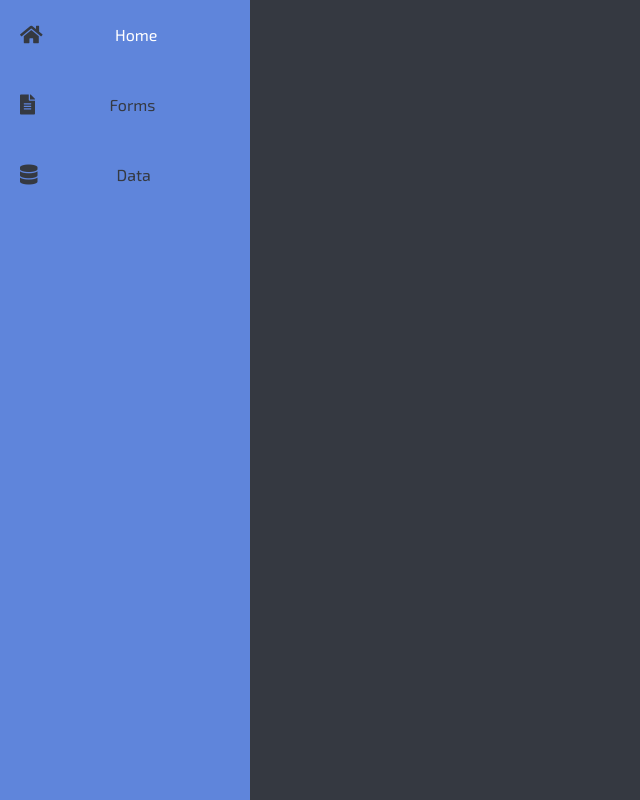
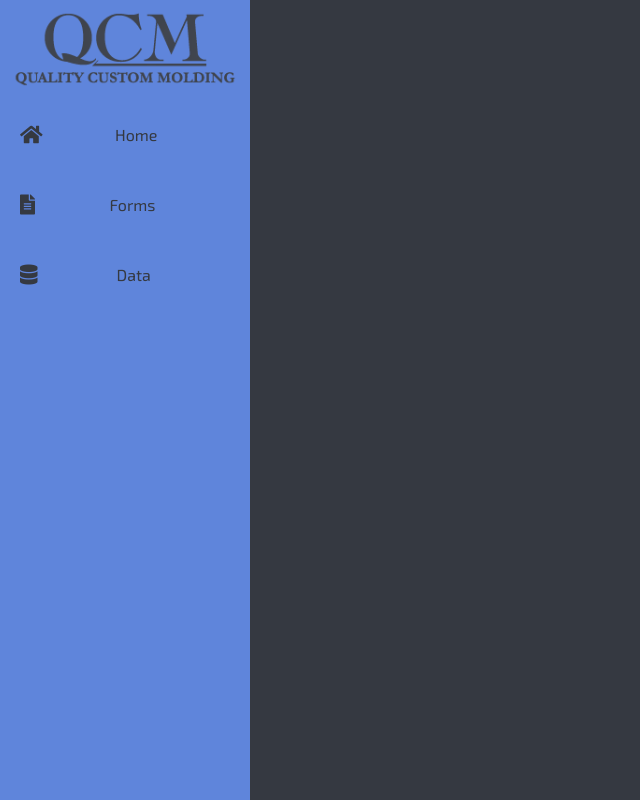
Before and after one commit to Nik-Hendricks/QCData, a website: page public/index.html in a window 1280 px wide. Shown: the whole page, without its empty margins (0-640 px from the left). Drawn offline with nearby package versions, Linux system fonts and the light colour scheme.

Commit message:
more frontend design :)

```diff
--- a/public/css/main.css
+++ b/public/css/main.css
@@ -60,6 +60,14 @@ body{
     cursor:pointer;
 }
 
+.sidebar-items-container{
+    position: relative;
+    right:0px;
+    left:0px;
+    top:100px;
+    bottom:0px;
+}
+
 .sidebar-item p{
     color:var(--grey-2);
     text-align: center;
@@ -81,6 +89,17 @@ body{
 .sidebar-item p:hover{
     color:white;
     transition: color ease-in-out .3;
+}
+
+.sidebar-logo-container{
+    position: absolute  ;
+    top:10px;
+    left:10px;
+    right:10px;
+    height:80px;
+    background-image: url("/img/QCM-Logo-black.png");
+    background-size: contain;
+    filter: invert(16%) sepia(2%) saturate(4257%) hue-rotate(182deg) brightness(92%) contrast(79%);
 }
 
 .main-content-container{
@@ -116,6 +135,9 @@ body{
     text-align: center;
     vertical-align: middle;
     border-radius: 10px;
+    float:left;
+    margin-left:20px;
+    margin-top:20px;
 }
 
 .form-page-item-div i{
--- a/public/index.html
+++ b/public/index.html
@@ -9,7 +9,12 @@
     </head>
     <body>
         <div class="sidebar-container" id="sidebar-container">
+            <div class="sidebar-logo-container">
 
+            </div>
+            <div class="sidebar-items-container" id="sidebar-items-container">
+
+            </div>
         </div>
         <div class="main-content-container" id="main-content-container">
 
--- a/public/js/main.js
+++ b/public/js/main.js
@@ -30,7 +30,7 @@ function populateSidebar(){
     for (var key of Object.keys(sidebarItems)) {
         item = sidebarItems[key];
         console.log(sidebarItems[key].title)
-        $("#sidebar-container").append(`<div id="${item.id}" onclick="${item.onclick}" class="sidebar-item"><i class="${item.icon}"></i><p>${item.title}</p></div>`)
+        $("#sidebar-items-container").append(`<div id="${item.id}" onclick="${item.onclick}" class="sidebar-item"><i class="${item.icon}"></i><p>${item.title}</p></div>`)
 
     }
 }
```
Also changed, not shown: public/views/forms.html (+15 -0 lines), public/img/QCM-Logo-black.png (added).
